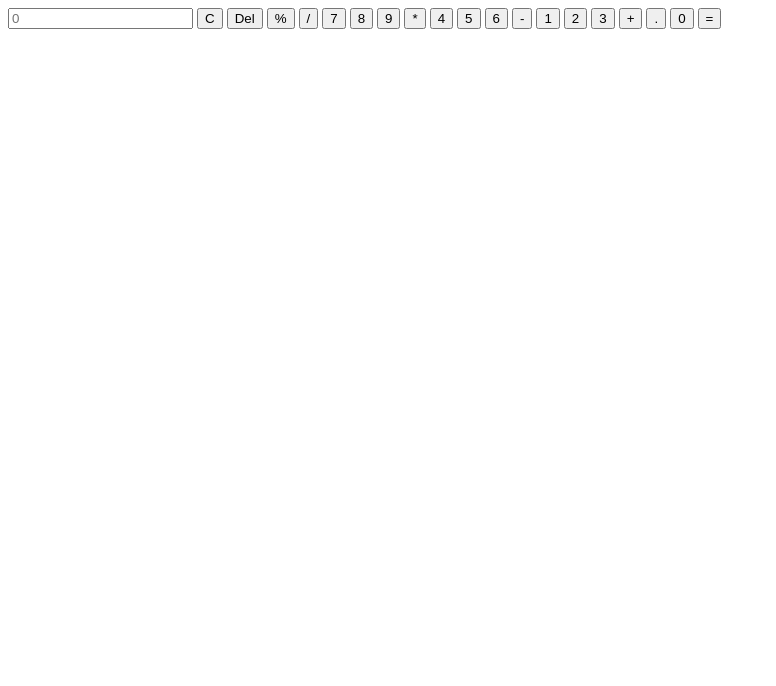
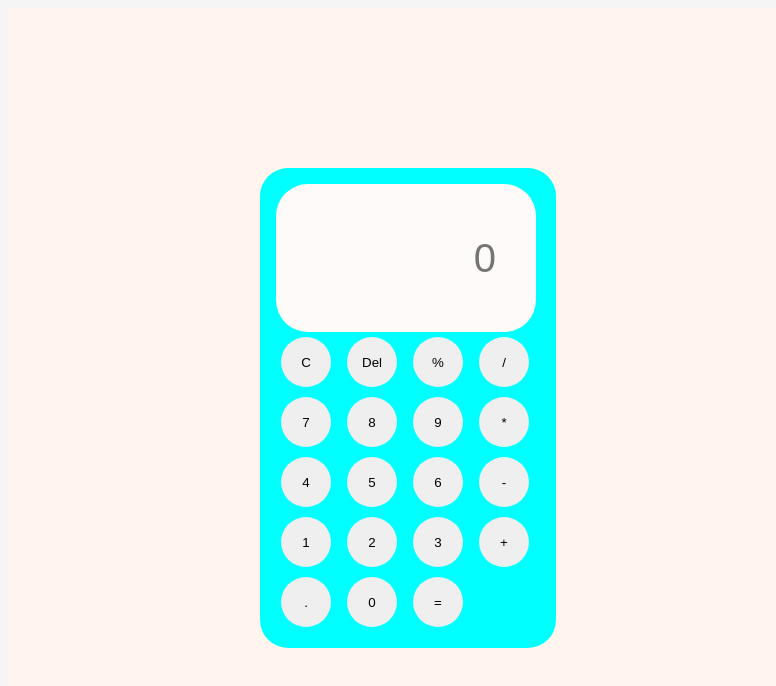
Before and after one commit to Uceeyjudy/Calculator, a plain HTML site: page index.html in a window 1280 px wide. Shown: the whole page, without its empty margins (0-776 px from the left). Drawn offline with Linux system fonts and the light colour scheme.

Commit message:
added more css styles to my calculator

```diff
--- a/index.html
+++ b/index.html
@@ -4,6 +4,7 @@
     <meta charset="UTF-8">
     <meta http-equiv="X-UA-Compatible" content="IE=edge">
     <meta name="viewport" content="width=device-width, initial-scale=1.0">
+    <link rel="stylesheet" href="style.css">
     <title>Calculator</title>
 </head>
 <body>
--- /dev/null
+++ b/style.css
@@ -0,0 +1,48 @@
+html{
+    margin: 0;
+    padding: 0;
+    box-sizing: border-box;
+    outline: blue;
+    font-family: Verdana, Geneva, Tahoma, sans-serif;
+    background-color: whitesmoke;
+}
+.container{
+    height: 100vh;
+    width: 100vh;
+    align-items: center;
+    display: flex;
+    justify-content: center;
+    background-color: seashell;
+}
+.expression{
+    box-shadow: 6px, 6px, 13px aqua,
+                6px, 6px, 13px, rgb(0, 0, 0);
+    display: grid;
+    padding: 16px;
+    border-radius: 28px;
+    grid-template-columns: repeat(4,66px);
+    background-color: aqua;
+}
+input{
+    grid-column: span 4;
+    height: 68px;
+    width: 180px;
+    box-shadow:  inset -6px, -6px, 13px aqua,
+    inset -6px, -6px, 13px, rgb(0, 0, 0);
+    border: none;
+    border-radius: 32px;
+    text-align: end;
+    margin: 40px, 0px, 30px, 0px;
+    background-color: snow;
+    padding: 40px;
+    font-size: 40px;
+}
+button{
+    box-shadow:  inset 6px, 6px, 13px aqua,
+                6px, 6px, 13px, rgb(0, 0, 0);
+    border: none;
+    border-radius: 50%;
+    width: 50px;
+    height: 50px;
+    margin: 5px;
+}
```
